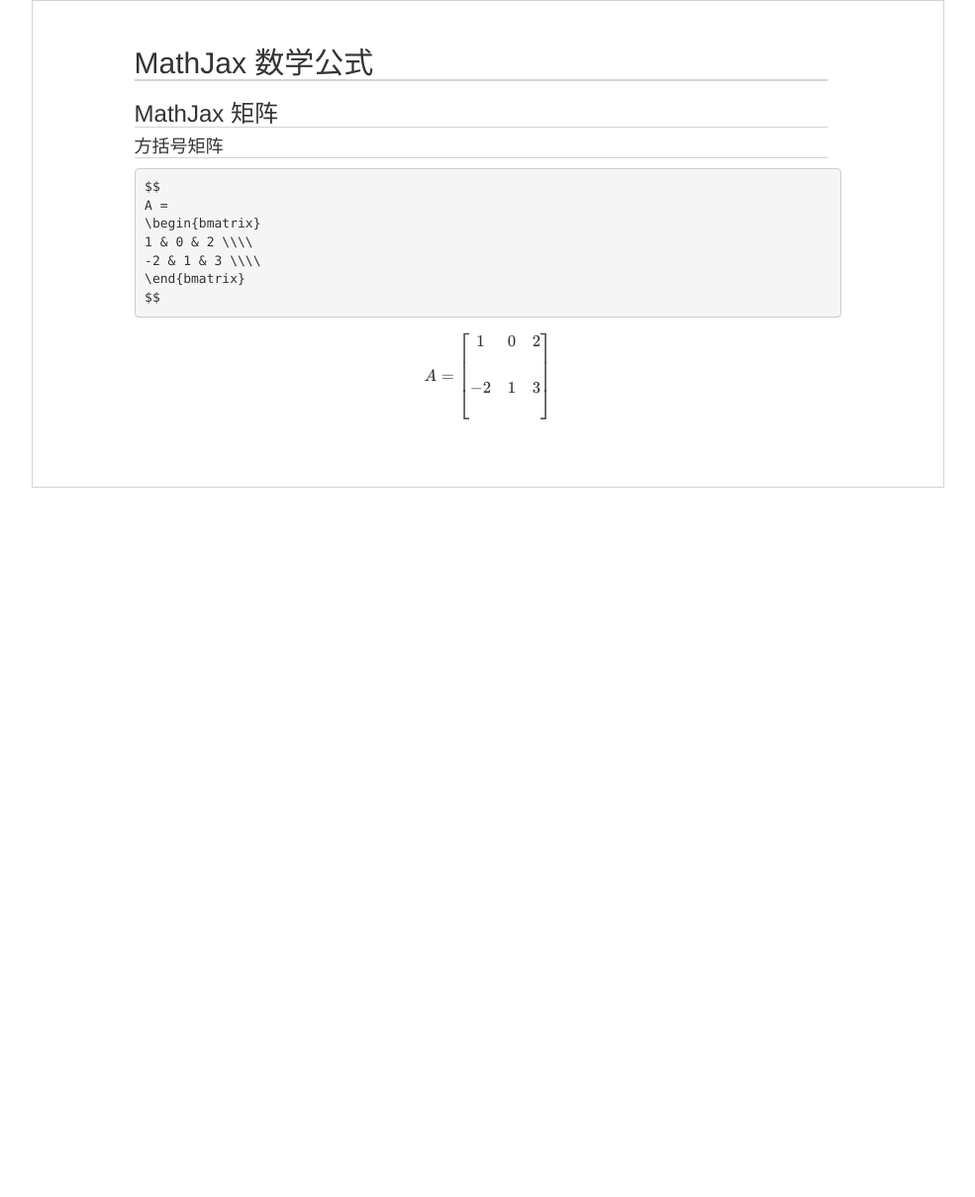
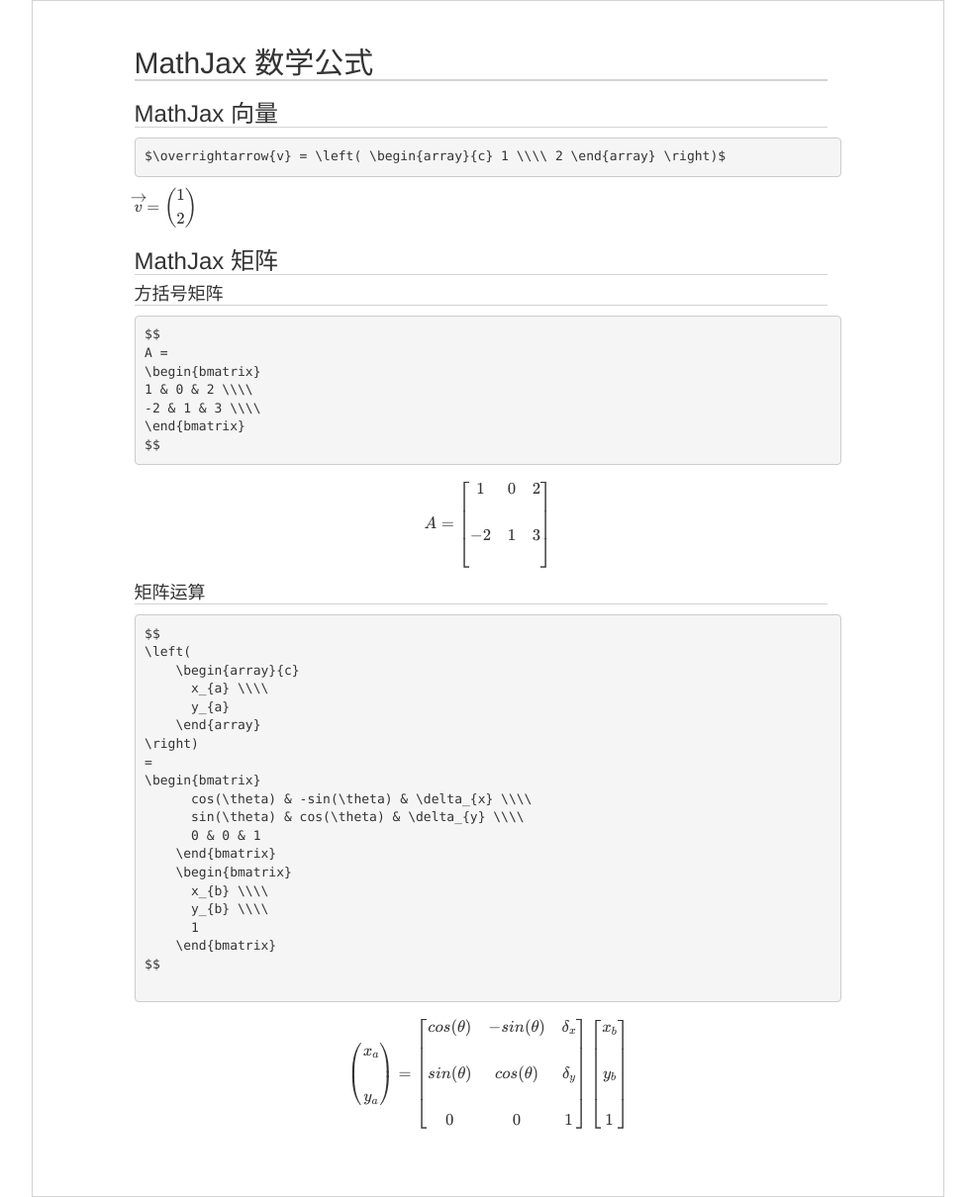
Before and after one commit to luli100/luli100.github.io, a Jekyll site: the page built from _posts/2023-11-01-mathjax.md, in a window 1280 px wide. Shown: the whole page at 99% size, without its empty margins (147-1132 px from the left). Built offline with Jekyll 4.4.1, drawn with Linux system fonts in a browser that asks for light colours; formulas are drawn with MathJax 3; before the commit the page ends 900 px from its top, so only the background shows below that.

Commit message:
矩阵运算

````diff
--- a/_posts/2023-11-01-mathjax.md
+++ b/_posts/2023-11-01-mathjax.md
@@ -4,6 +4,13 @@ title: MathJax 数学公式
 enable: true
 use_math: true
 ---
+
+### MathJax 向量
+
+```
+$\overrightarrow{v} = \left( \begin{array}{c} 1 \\\\ 2 \end{array} \right)$
+```
+$\overrightarrow{v} = \left( \begin{array}{c} 1 \\\\ 2 \end{array} \right)$
 
 ### MathJax 矩阵
 
@@ -26,3 +33,48 @@ A =
 -2 & 1 & 3 \\\\
 \end{bmatrix}
 $$
+
+#### 矩阵运算
+
+```
+$$
+\left(
+    \begin{array}{c}
+      x_{a} \\\\
+      y_{a}
+    \end{array}
+\right)
+=
+\begin{bmatrix}
+      cos(\theta) & -sin(\theta) & \delta_{x} \\\\
+      sin(\theta) & cos(\theta) & \delta_{y} \\\\
+      0 & 0 & 1
+    \end{bmatrix}
+    \begin{bmatrix}
+      x_{b} \\\\
+      y_{b} \\\\
+      1
+    \end{bmatrix}
+$$
+
+```
+
+$$
+\left(
+    \begin{array}{c}
+      x_{a} \\\\
+      y_{a}
+    \end{array}
+\right)
+=
+\begin{bmatrix}
+      cos(\theta) & -sin(\theta) & \delta_{x} \\\\
+      sin(\theta) & cos(\theta) & \delta_{y} \\\\
+      0 & 0 & 1
+    \end{bmatrix}
+    \begin{bmatrix}
+      x_{b} \\\\
+      y_{b} \\\\
+      1
+    \end{bmatrix}
+$$
````
